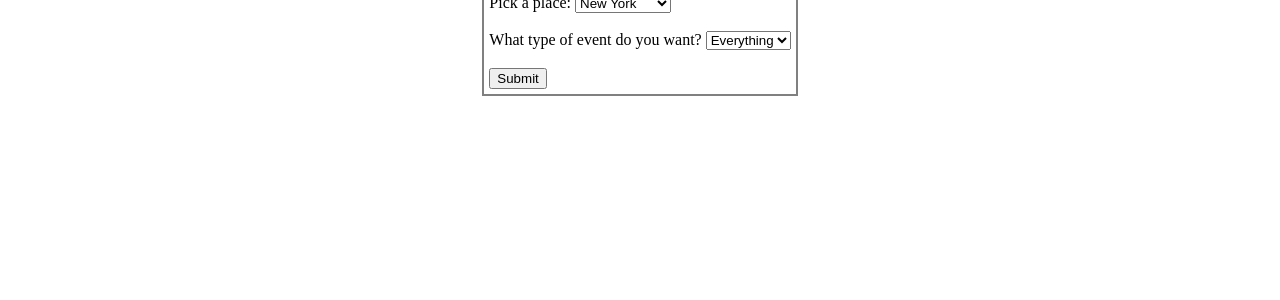
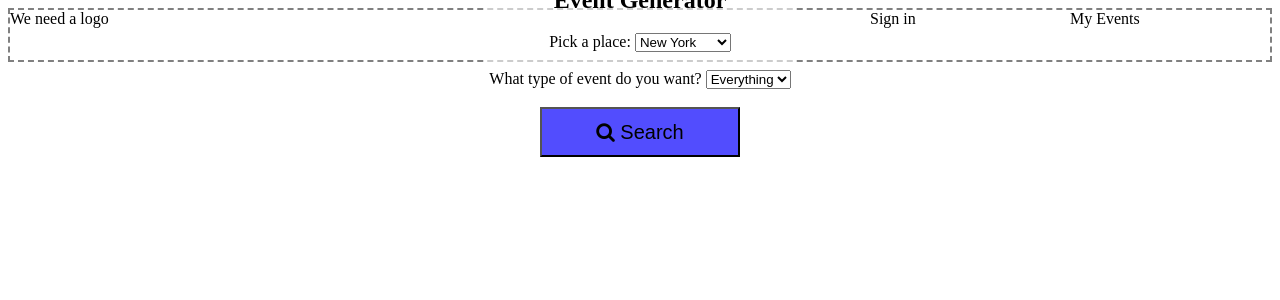
Before and after one commit to ruhsane/FinalProject, a Python web app: template Templates/index.html in a window 1280 px wide. Shown: the top 300 px of the page. Run offline with Jinja, Linux system fonts and the light colour scheme; the template is opened without the code that fills it, so the values that code supplies are empty.

Commit message:
no message

```diff
--- a/Templates/index.html
+++ b/Templates/index.html
@@ -3,8 +3,17 @@
   <head>
     <meta name="viewport" content="width=device-width, initial-scale=1">
     <link rel="stylesheet" href="resources/mainpage.css">
+    <link rel="stylesheet" href="https://cdnjs.cloudflare.com/ajax/libs/font-awesome/4.7.0/css/font-awesome.min.css">
+
   </head>
   <body>
+    <section id="TopPart">
+        <div class="box" id="logo">We need a logo</div>
+        <div id="spacer"></div>
+        <div class="box" id="SignIn">Sign in</div>
+        <div class="box" id="SignIn">My Events</div>
+    </section>
+
     <div id="SearchSection" class="w3-content w3-section" style="max-width:800px max-length:500px">
       <img class="mySlides w3-animate-fading" src="https://static.pexels.com/photos/196652/pexels-photo-196652.jpeg" style="width:100%">
       <img class="mySlides w3-animate-fading" src="http://2.bp.blogspot.com/-IUX8OrRCcoA/U_oEDWPIELI/AAAAAAAAH-M/J7z1RJN-zEQ/s1600/Sandbanks%2BKitefurf.jpg" style="width:100%">
@@ -12,6 +21,8 @@
       <img class="mySlides w3-animate-fading" src="http://www.thecolorvibe.com/images/color_run_1.jpg" style="width:100%">
       <img class="mySlides w3-animate-fading" src="https://img.evbuc.com/https%3A%2F%2Fcdn.evbuc.com%2Fimages%2F31641848%2F205756103761%2F1%2Foriginal.jpg?w=1000&rect=0%2C80%2C960%2C480&s=9e50ed39e8d4c240ce4eabe77b7d8cec" style="width:100%">
       <img class="mySlides w3-animate-fading" src="https://images4.alphacoders.com/286/286698.jpg" style="width:100%">
+
+
 
       <section id="SearchBox">
         <h1> Event Generator </h1>
@@ -36,7 +47,10 @@
           <option value="none" selected>Everything</option>
         </select>
         <br><br>
-        <input type="submit"/>
+        <button type="submit">
+          <i class="fa fa-search"></i>
+          Search
+        </button>
       </form>
       </section>
     </div>
--- a/static_folder/mainpage.css
+++ b/static_folder/mainpage.css
@@ -9,7 +9,7 @@
   display: flex;
   justify-content: center;
   align-items: center;
-
+  text-align: center;
 
 }
 
@@ -18,5 +18,26 @@
   /*margin: auto;*/
   padding: 5px;
   background-color: rgba(255,255,255,0.6);
-  border: 2px solid grey;
+  /*border: 2px solid grey;*/
 }
+
+button {
+  height: 50px;
+  width: 200px;
+  font-size: 20px;
+  background-color: #524dfe;
+}
+
+.box{
+  height: 50px;
+  width: 200px;}
+
+#spacer {
+  flex-grow: 1;
+}
+
+#TopPart {
+  border: 2px dashed grey;
+  display: flex; /*Always need for flex positioning*/
+  justify-content: center;
+}
```
